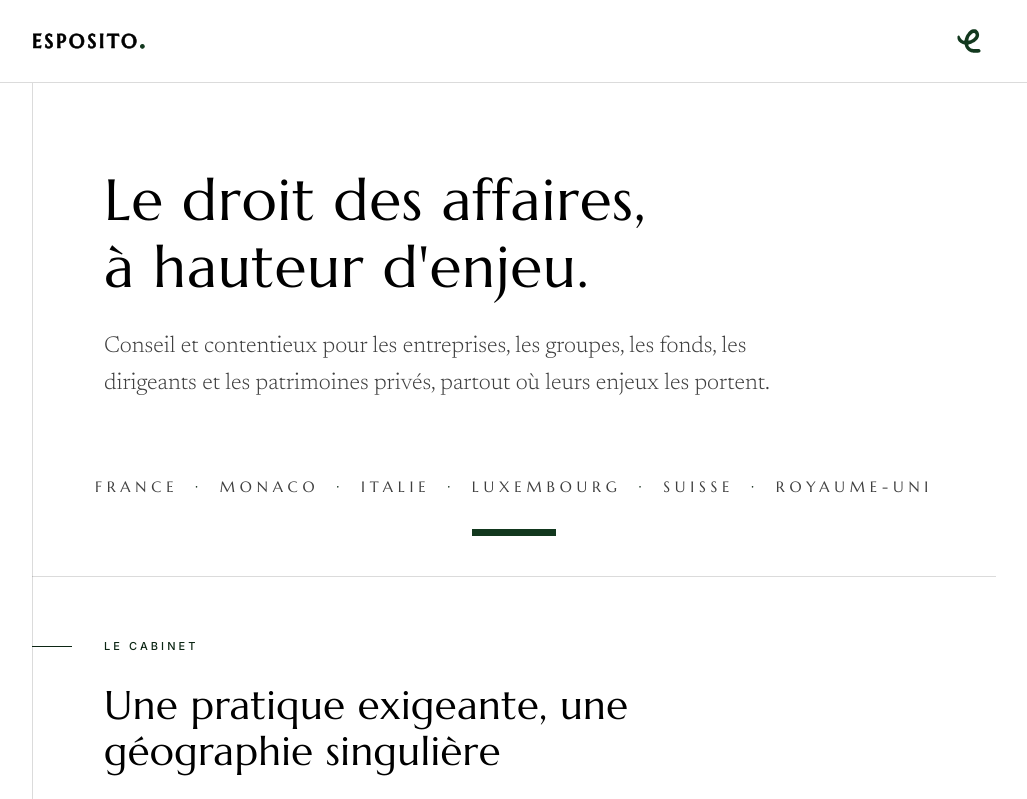
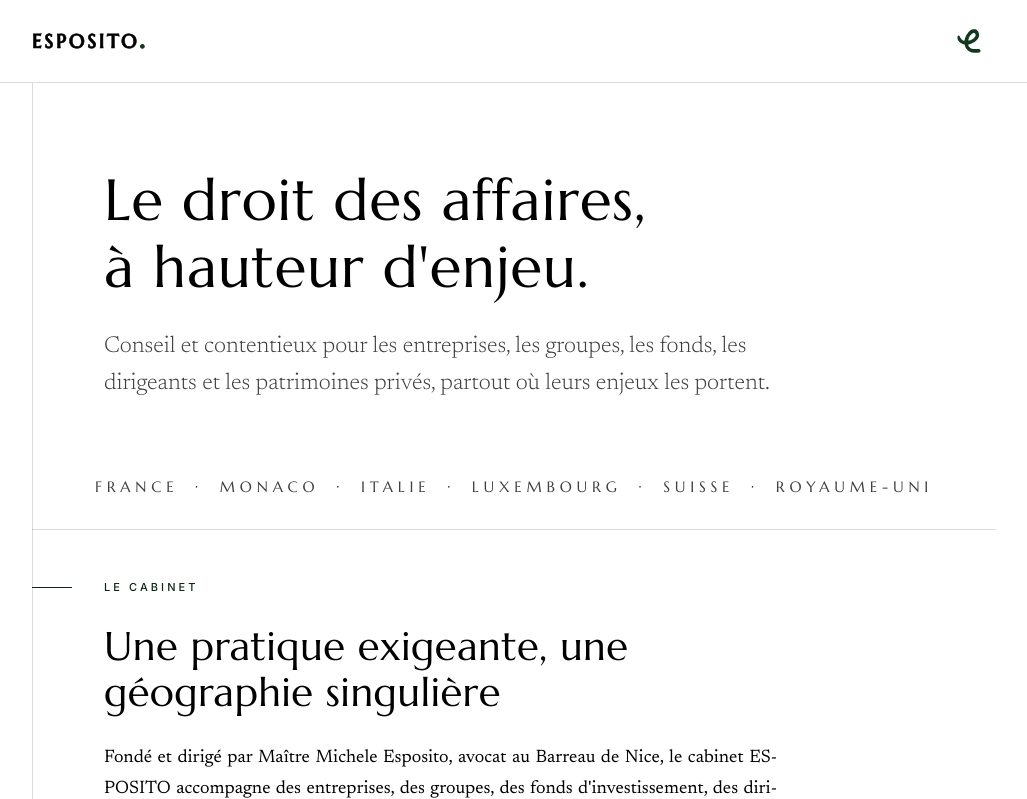
Before and after one commit to CLAUDYCLAUDY/cabinetesposito, a plain HTML site: page index.html in a window 1280 px wide. Shown: the top 799 px of the page, without its empty margins (126-1153 px from the left). Drawn offline with Linux system fonts and the light colour scheme.

Commit message:
Add files via upload

```diff
--- a/index.html
+++ b/index.html
@@ -231,8 +231,7 @@ header nav:not(.panneau){display:flex;align-items:center;justify-content:space-b
 .marque span{color:var(--vert);font-size:1.35em;font-weight:700;-webkit-text-stroke:1px var(--vert);line-height:0}
 
 /* ---------- héro ---------- */
-.trait{width:84px;height:7px;background:var(--vert);margin:26px auto 0}
-.hero{padding:84px 0 40px}
+.hero{padding:84px 0 26px}
 .hero h1{
   font-size:clamp(34px,5.2vw,58px);
   letter-spacing:.015em;
@@ -263,7 +262,7 @@ header nav:not(.panneau){display:flex;align-items:center;justify-content:space-b
 .linteau b{color:var(--marine);font-weight:400;padding:0 .5em}
 
 /* ---------- sections ---------- */
-section{padding:60px 0 72px;border-top:1px solid var(--hairline)}
+section{padding:48px 0 64px;border-top:1px solid var(--hairline)}
 .deux-colonnes{display:grid;gap:56px}
 @media(min-width:900px){.deux-colonnes{grid-template-columns:1fr 1fr;margin-left:72px}}
 
@@ -394,7 +393,6 @@ footer .cab{font-family:'Marcellus',serif;font-size:13px;letter-spacing:.12em;co
       <p class="these">Conseil et contentieux pour les entreprises, les groupes, les fonds, les dirigeants et les patrimoines privés, partout où leurs enjeux les portent.</p>
     </div>
     <p class="linteau">France <b>·</b> Monaco <b>·</b> Italie <b>·</b> Luxembourg <b>·</b> Suisse <b>·</b> Royaume-Uni</p>
-    <div class="trait" aria-hidden="true"></div>
   </section>
 
   <!-- ===================== LE CABINET ===================== -->
```
